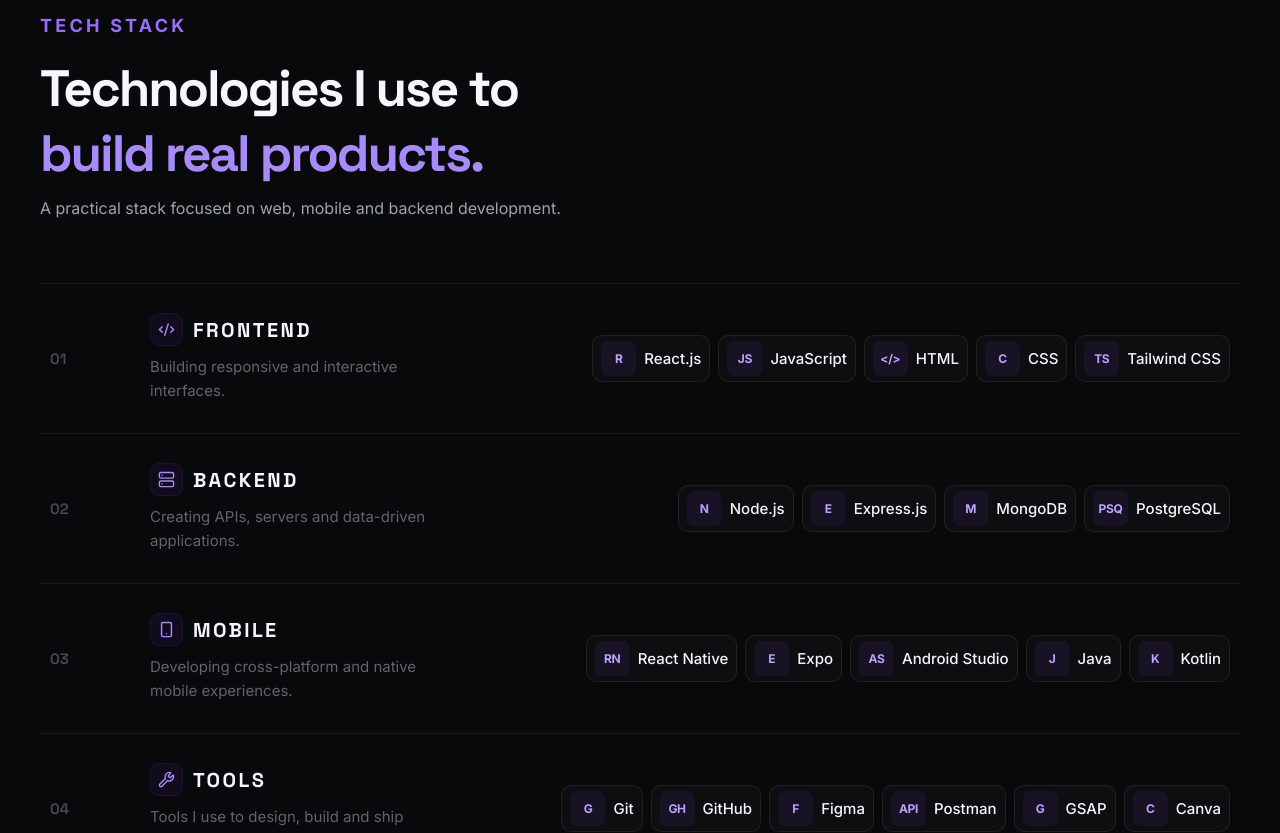
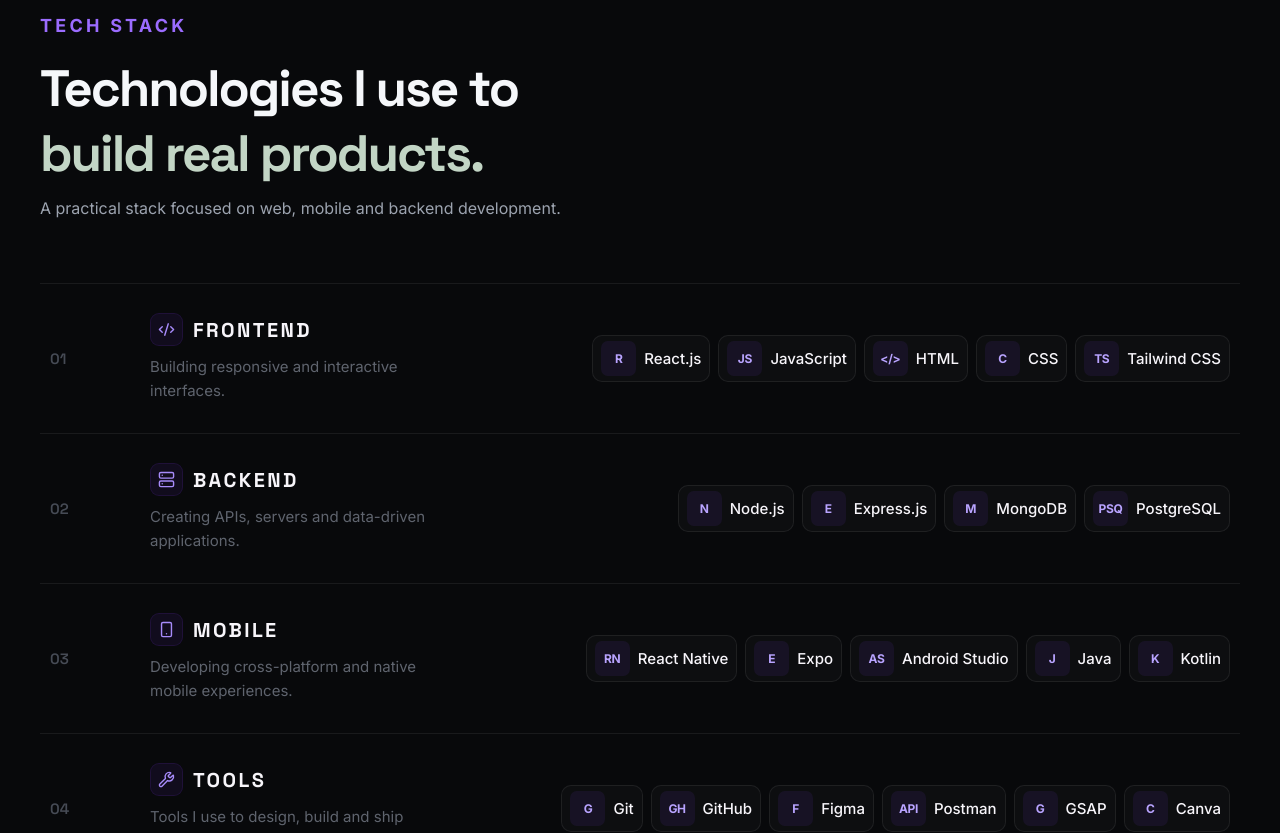
Before and after one commit to Sky121122/My-Portfolio-5, a React (Vite) app: page / in a window 1280 px wide. Shown: the part 1740-2573 px from the top of the page. Built offline with nearby package versions, Linux system fonts and the light colour scheme; no server answers; what @bible-strong/avatar-react would draw is missing.

Commit message:
Replace purple accents with sage green palette

```diff
--- a/src/index.css
+++ b/src/index.css
@@ -34,7 +34,7 @@
 }
 
 ::selection {
-  background: #7c3aed;
+  background: #8fae98;
   color: #ffffff;
 }
 
@@ -50,8 +50,8 @@
   --text-secondary: #9ca3af;
   --text-muted: #626873;
 
-  --purple: #7c3aed;
-  --purple-light: #a78bfa;
+  --sage: #8fae98;
+  --sage-light: #c2d5c5;
 
   --green: #22c55e;
 
@@ -72,12 +72,12 @@
   background:
     radial-gradient(
       circle at 75% 10%,
-      rgba(124, 58, 237, 0.13),
+      rgba(143, 174, 152, 0.13),
       transparent 30%
     ),
     radial-gradient(
       circle at 15% 60%,
-      rgba(124, 58, 237, 0.05),
+      rgba(143, 174, 152, 0.05),
       transparent 30%
     );
 }
@@ -105,7 +105,7 @@
 }
 
 .accent {
-  color: var(--purple-light);
+  color: var(--sage-light);
 }
 
 @media (max-width: 768px) {
```
